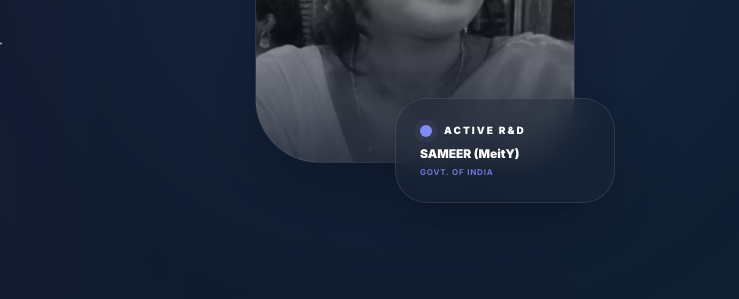
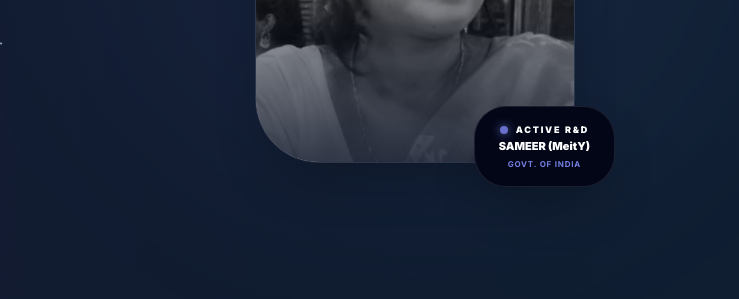
Before and after one commit to somasreebose/somasreebose.github.io, a website: page index.html in a window 1280 px wide. Shown: the part 501-800 px from the top of the page, 541-1280 px from the left. Drawn offline with Linux system fonts and the light colour scheme.

Commit message:
fix: absolute stabilization of hero badge and final layout polish

```diff
--- a/index.html
+++ b/index.html
@@ -57,18 +57,15 @@
                         <div class="absolute inset-0 bg-gradient-to-t from-dark/80 via-transparent to-transparent"></div>
                     </div>
 
-                    <!-- Ultra-Stable Futuristic Badge -->
-                    <div class="absolute -bottom-6 -right-2 md:-bottom-10 md:-right-10 z-30">
-                        <div class="glass p-4 md:p-6 rounded-[2rem] shadow-2xl border border-white/10 min-w-[160px] md:min-w-[220px] backdrop-blur-xl bg-dark/80">
-                            <div class="flex items-center space-x-3 mb-2">
-                                <span class="relative flex h-2 w-2 md:h-3 md:w-3">
-                                    <span class="animate-ping absolute inline-flex h-full w-full rounded-full bg-primary opacity-75"></span>
-                                    <span class="relative inline-flex rounded-full h-2 w-2 md:h-3 md:w-3 bg-primary"></span>
-                                </span>
-                                <span class="text-[8px] md:text-[10px] font-black text-white uppercase tracking-[0.2em]">Active R&D</span>
+                    <!-- Final Zero-Distortion Badge -->
+                    <div class="absolute -bottom-6 left-1/2 -translate-x-1/2 md:left-auto md:translate-x-0 md:-right-10 z-30 w-max">
+                        <div class="bg-[#020617] border border-white/10 px-6 py-4 rounded-[2rem] shadow-2xl flex flex-col items-center">
+                            <div class="flex items-center space-x-2 mb-1">
+                                <span class="w-2 h-2 rounded-full bg-primary animate-pulse shadow-[0_0_10px_#818cf8]"></span>
+                                <span class="text-[9px] font-black text-white uppercase tracking-[0.2em]">Active R&D</span>
                             </div>
-                            <p class="text-[10px] md:text-xs font-black text-white leading-tight">SAMEER (MeitY)</p>
-                            <p class="text-[7px] md:text-[8px] font-bold text-primary uppercase tracking-widest mt-1 opacity-80">Govt. of India</p>
+                            <p class="text-[11px] font-black text-white leading-tight">SAMEER (MeitY)</p>
+                            <p class="text-[8px] font-bold text-primary uppercase tracking-[0.1em] mt-1 opacity-90">Govt. of India</p>
                         </div>
                     </div>
                 </div>
```
Also changed, not shown: css/output.css.
